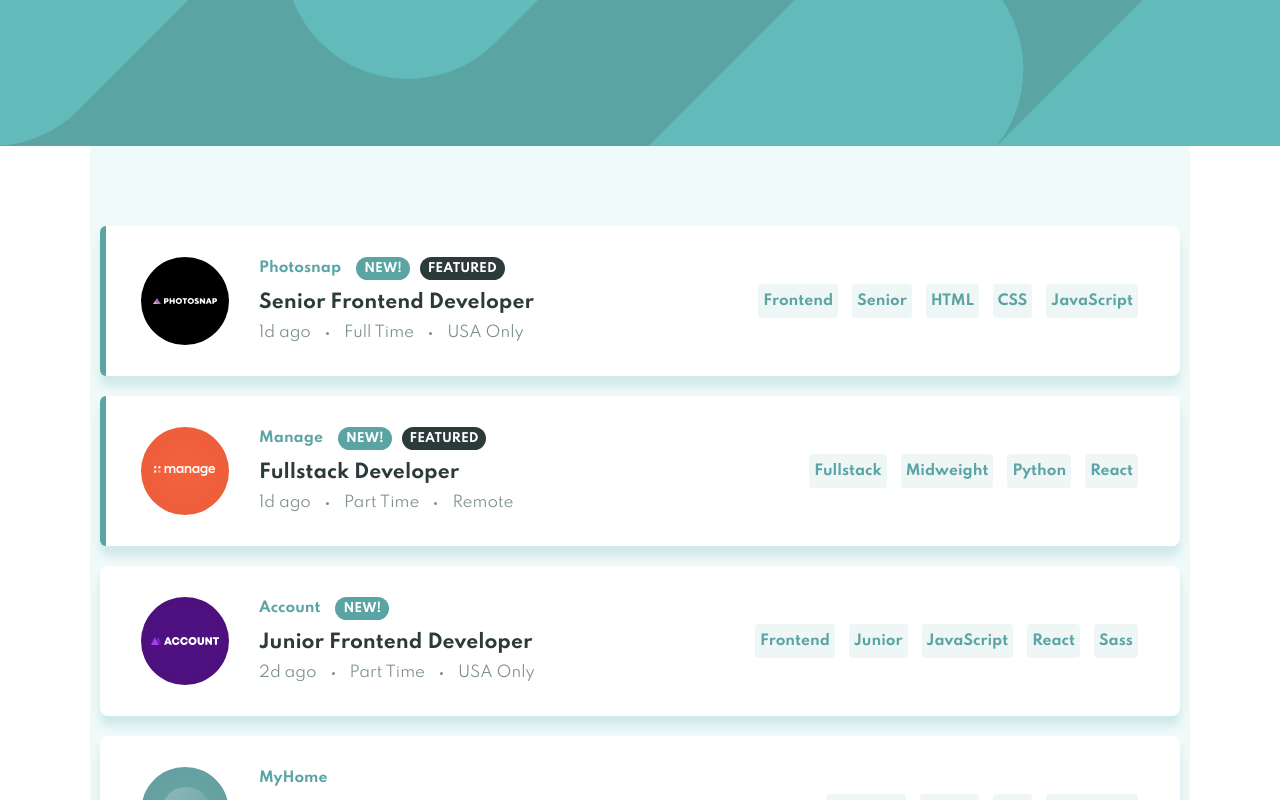
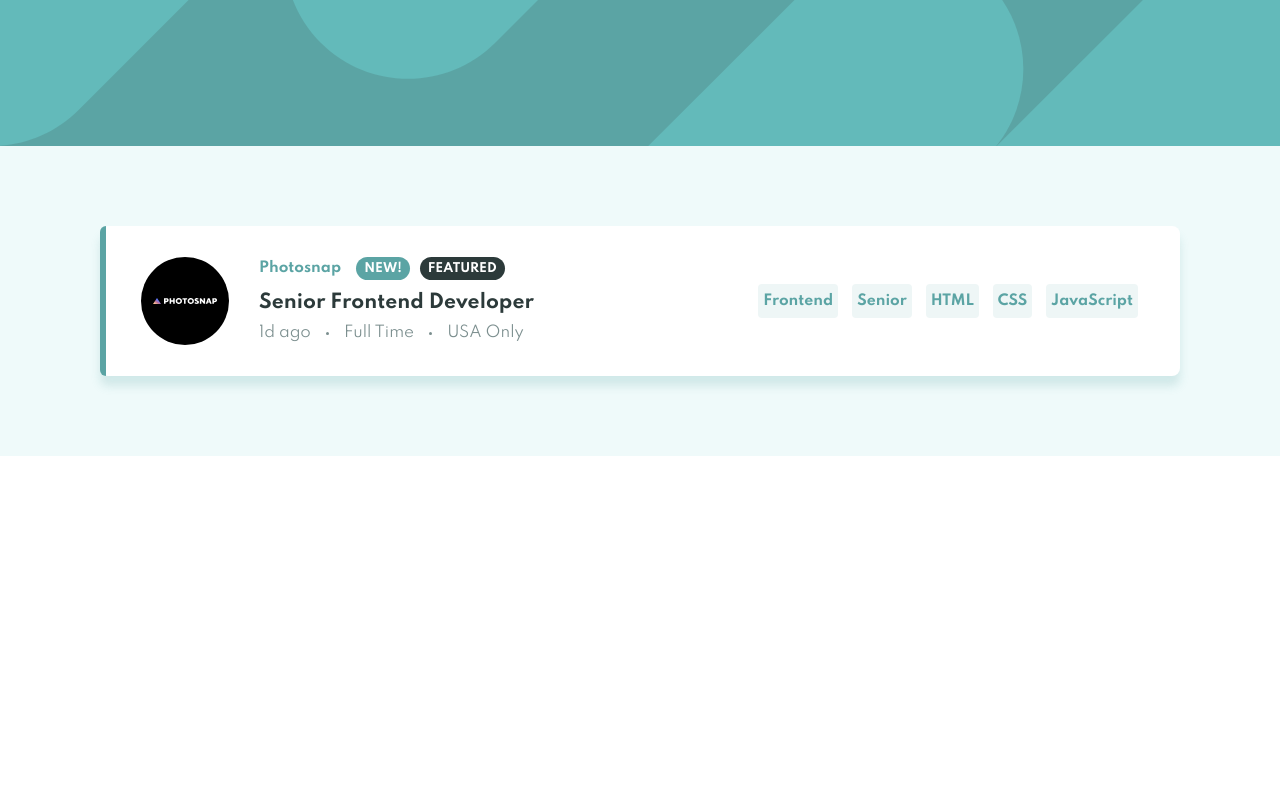
Before and after one commit to ermin-cahtarevic/nsoft-assignment, a React (Create React App) app: page / in a window 1280 px wide. Both pictures are taken after a click on the button "Senior". Shown: the top 800 px of the page. Built offline with nearby package versions, Linux system fonts and the light colour scheme.

Commit message:
Add filters to the job list

```diff
--- a/src/App.css
+++ b/src/App.css
@@ -1,3 +1,4 @@
 .App {
   box-sizing: border-box;
+  background-color: hsl(180, 52%, 96%);
 }
--- a/src/Components/Item/index.js
+++ b/src/Components/Item/index.js
@@ -3,7 +3,7 @@ import Tag from '../Tag';
 
 import './item.css';
 
-const Item = ({ job }) => {
+const Item = ({ job, addFilter }) => {
   return (
     <div className="item">
       <div className={job.featured ? 'featured-line featured' : 'featured-line'} />
@@ -27,16 +27,16 @@ const Item = ({ job }) => {
           </div>
         </div>
         <div className="item-right">
-          <Tag value={job.role} />
-          <Tag value={job.level} />
+          <Tag value={job.role} addFilter={addFilter} />
+          <Tag value={job.level} addFilter={addFilter} />
           {
             job.languages.map(language => (
-              <Tag key={language} value={language} />
+              <Tag key={language} value={language} addFilter={addFilter} />
             ))
           }
           {
             job.tools.map(tool => (
-              <Tag key={tool} value={tool} />
+              <Tag key={tool} value={tool} addFilter={addFilter} />
             ))
           }
         </div>
--- a/src/Components/List/index.js
+++ b/src/Components/List/index.js
@@ -7,16 +7,29 @@ import './list.css';
 
 const List = () => {
   const [jobList, setJobList] = useState([]);
+  const [filters, setFilters] = useState([]);
 
   useEffect(() => {
     axios.get(
       './data.json'
     ).then(res => {
-      setTimeout(() => {
-        setJobList(res.data);
-      }, 800);
+      setJobList(res.data);
     })
   }, []);
+
+  const addFilter = value => {
+    const temp = filters;
+    temp.push(value);
+
+    setFilters([...temp]);
+  }
+
+  const filtered = filters.length < 1 ? jobList : (
+    jobList.filter(job => {
+      const tags = [job.role, job.level, ...job.languages, ...job.tools];
+      return filters.every(filter => tags.includes(filter));
+    })
+  );
 
   if (jobList.length < 1) {
     return (
@@ -32,8 +45,8 @@ const List = () => {
   return (
     <div className="list">
       {
-        jobList.map(job => (
-          <Item job={job} key={job.id} />
+        filtered.map(job => (
+          <Item job={job} key={job.id} addFilter={addFilter} />
         ))
       }
     </div>
--- a/src/Components/List/list.css
+++ b/src/Components/List/list.css
@@ -1,5 +1,4 @@
 .list {
-  background-color: hsl(180, 52%, 96%);
   max-width: 1100px;
   display: flex;
   flex-direction: column;
--- a/src/Components/Tag/index.js
+++ b/src/Components/Tag/index.js
@@ -2,9 +2,9 @@ import React from 'react';
 
 import './tag.css';
 
-const Tag = ({ value }) => {
+const Tag = ({ value, addFilter }) => {
   return (
-    <button className="tag">{value}</button>
+    <button className="tag" onClick={() => addFilter(value)}>{value}</button>
   );
 };
 
```
Also changed, not shown: 1 other file (tests, documents, lock files or other folders).
